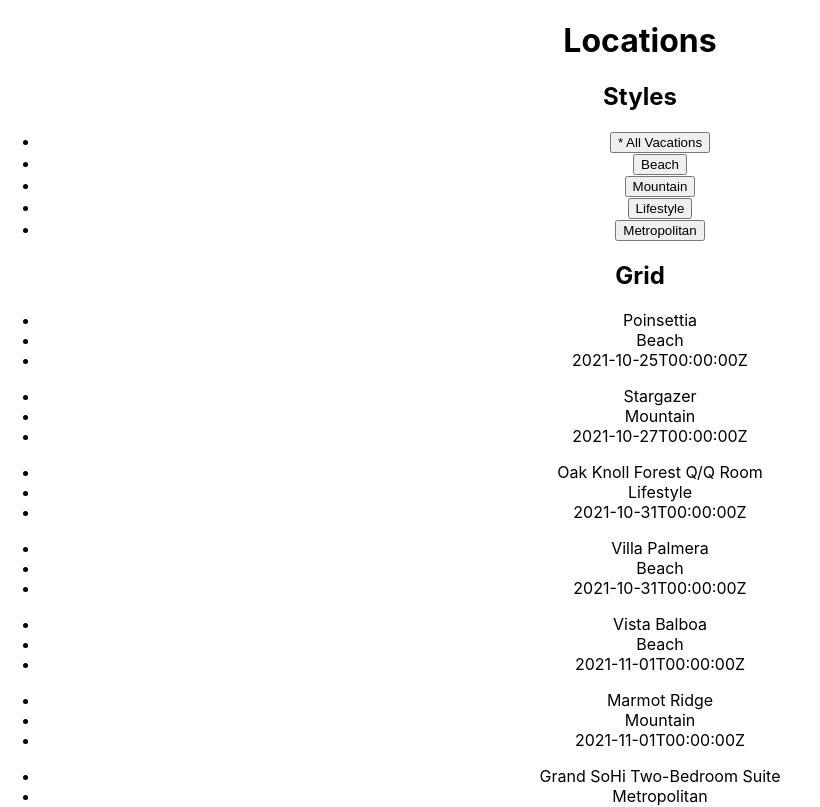
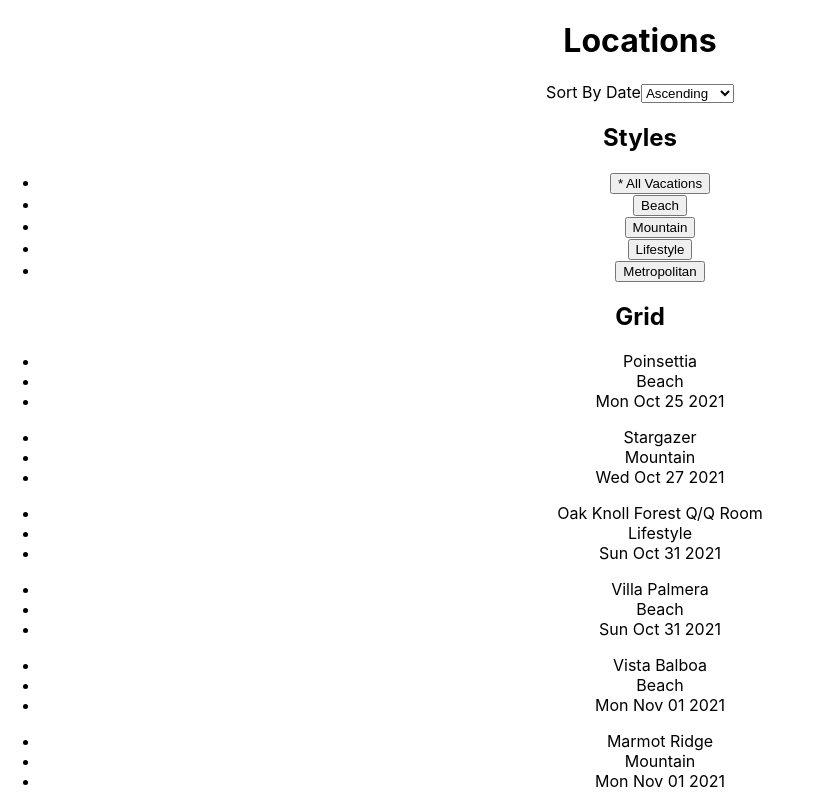
Before and after one commit to jessicargleason/insp, a React (Create React App) app in the folder insp-challenge/: page / in a window 1280 px wide. Shown: the top 807 px of the page, without its empty margins (0-820 px from the left). Built offline with nearby package versions, Linux system fonts and the light colour scheme.

Commit message:
Initial setup of sorting

```diff
--- a/insp-challenge/src/components/Item/index.js
+++ b/insp-challenge/src/components/Item/index.js
@@ -1,12 +1,14 @@
 import React from 'react';
 
 export default function Item({ image, name, style, date }) {
+    const formatDate = new Date(date);
+    const displayDate = formatDate.toDateString();
     return (
         <div>
             <ul>
                 <li>{name}</li>
                 <li>{style}</li>
-                <li>{date}</li>
+                <li>{displayDate}</li>
             </ul>
         </div>
     )
--- a/insp-challenge/src/components/Layout/index.js
+++ b/insp-challenge/src/components/Layout/index.js
@@ -1,50 +1,76 @@
-import React, { useEffect, useState, useReducer } from 'react';
-import Grid from 'src/components/Grid';
-import Filter from 'src/components/FilterList';
+import React, { useEffect, useState, useReducer } from "react";
+import Grid from "src/components/Grid";
+import Filter from "src/components/FilterList";
+import Sort from "src/components/Sort";
 
 export default function Layout() {
-    const { tripSet, styles } = require('src/trips.json');
+  const { tripSet, styles } = require("src/trips.json");
+  let sortedLocations = tripSet;
   const [selectedLocations, setSelectedLocations] = useState(tripSet);
   const updateFilters = (currentFilters, action) => {
     let updatedFilters;
-        switch(action.type) {
-            case 'add':
+    switch (action.type) {
+      case "add":
         updatedFilters = [...currentFilters];
         updatedFilters.push(action.filterName);
         break;
-            case 'remove':
+      case "remove":
         const filterIndex = currentFilters.indexOf(action.filterName);
         updatedFilters = [...currentFilters];
         if (filterIndex !== -1) {
           updatedFilters = currentFilters.splice(filterIndex, 1);
         }
         break;
-            case 'reset':
+      case "reset":
         updatedFilters = [];
         break;
       default:
         throw new Error();
     }
     return updatedFilters;
+  };
+  const [activeFilters, setActiveFilters] = useReducer(updateFilters, []);
+  const [direction, setDirection] = useState("asc");
+
+  if (direction === "dsc") {
+    sortedLocations = tripSet.sort(
+      (first, second) =>
+        new Date(second.checkInDate) - new Date(first.checkInDate)
+    );
+  } else if (direction === "asc") {
+    sortedLocations = tripSet.sort(
+      (first, second) =>
+        new Date(first.checkInDate) - new Date(second.checkInDate)
+    );
   }
-    const [activeFilters, setActiveFilters] = useReducer(updateFilters, []);
+
+  const handleSort = event => {
+    setDirection(event.target.value);
+  }
 
   useEffect(() => {
     let filteredTrips;
     //if no filters are selected, show everything
     if (activeFilters.length > 0) {
-            filteredTrips = tripSet.filter(item => activeFilters.includes(item.unitStyleName));
+      filteredTrips = sortedLocations.filter((item) =>
+        activeFilters.includes(item.unitStyleName)
+      );
     } else {
-            filteredTrips = tripSet;
+      filteredTrips = sortedLocations;
     }
     setSelectedLocations(filteredTrips);
-    }, [activeFilters, tripSet])
+  }, [activeFilters, sortedLocations]);
 
   return (
     <main>
       <h1>Locations</h1>
-            <Filter styles={styles} handleFilterChange={setActiveFilters} activeFilters={activeFilters} />
+      <Sort handleChange={handleSort} direction={direction} />
+      <Filter
+        styles={styles}
+        handleFilterChange={setActiveFilters}
+        activeFilters={activeFilters}
+      />
       <Grid locations={selectedLocations} />
     </main>
-    )
+  );
 }
--- /dev/null
+++ b/insp-challenge/src/components/Sort/index.js
@@ -0,0 +1,13 @@
+import React from 'react';
+
+export default function Sort({ handleChange, direction }) {
+    return (
+        <>
+            <label for="dateSort">Sort By Date</label>
+            <select name="dateSort" onChange={handleChange}>
+                <option value="asc" selected={direction === "asc"}>Ascending</option>
+                <option value="dsc" selected={direction === "dsc"}>Descending</option>
+            </select>
+        </>
+    )
+}
```
Lines whose indentation alone changed are shown as unchanged.
